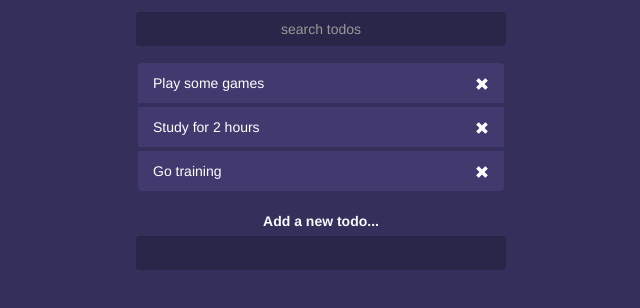
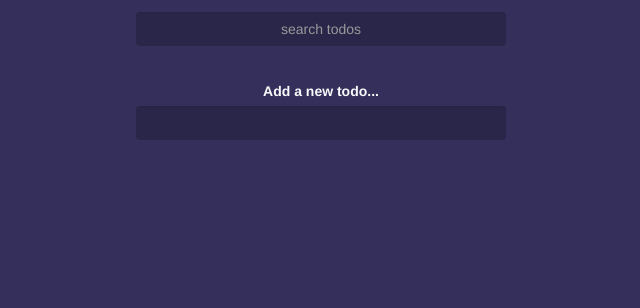
Before and after one commit to PerfekTy/Ninja-Todo-List, a plain HTML site: page index.html in a window 1280 px wide. Shown: the part 58-366 px from the top of the page, without its empty margins (319-959 px from the left). Drawn offline with nearby package versions, Linux system fonts and the light colour scheme.

Commit message:
version v1.1

```diff
--- a/index.html
+++ b/index.html
@@ -29,23 +29,7 @@
         </form>
       </header>
 
-      <ul class="list-group todos mx-auto text-light">
-        <li
-          class="list-group-item d-flex justify-content-between align-items-center">
-          <span>Play some games</span>
-          <i class="glyphicon glyphicon-remove delete"></i>
-        </li>
-        <li
-          class="list-group-item d-flex justify-content-between align-items-center">
-          <span>Study for 2 hours</span>
-          <i class="glyphicon glyphicon-remove delete"></i>
-        </li>
-        <li
-          class="list-group-item d-flex justify-content-between align-items-center">
-          <span>Go training</span>
-          <i class="glyphicon glyphicon-remove delete"></i>
-        </li>
-      </ul>
+      <ul class="list-group todos mx-auto text-light"></ul>
 
       <form class="add text-center my-4">
         <label class="text-light">Add a new todo...</label>
```
